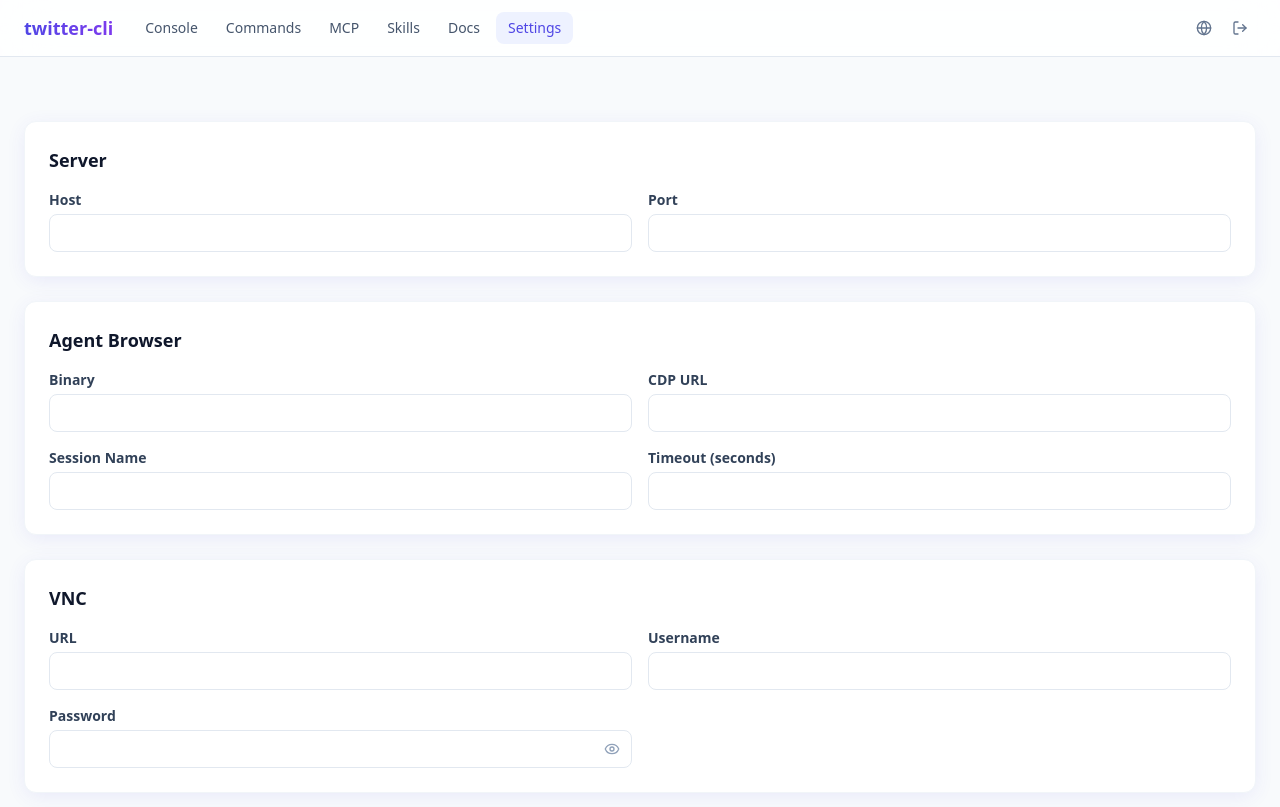
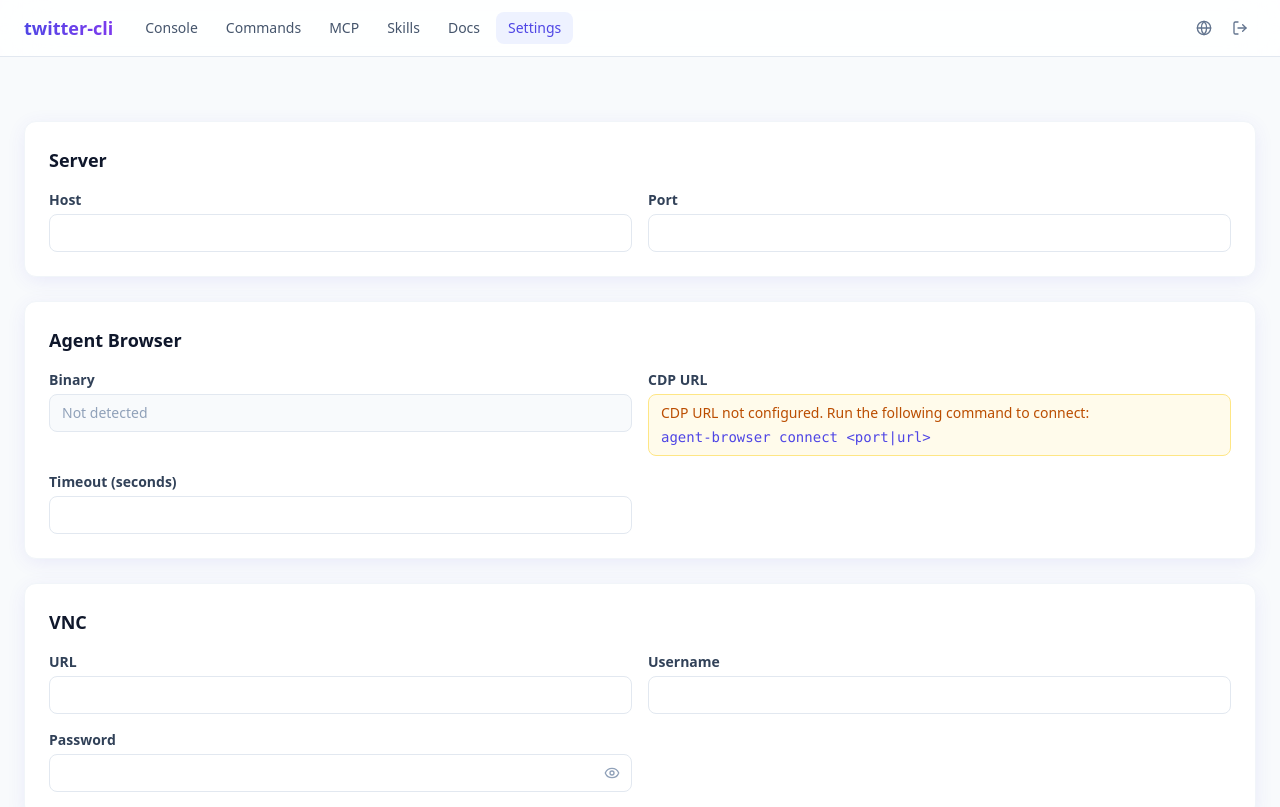
Before and after one commit to Xiechengqi/twitter-cli, a Next.js app in the folder frontend/: page /settings in a window 1280 px wide. Shown: the top 807 px of the page. Built offline with nearby package versions, Linux system fonts and the light colour scheme; no server answers.

Commit message:
Settings: make binary and CDP URL read-only, remove session name, show CDP hint when empty

```diff
--- a/frontend/src/app/settings/page.tsx
+++ b/frontend/src/app/settings/page.tsx
@@ -10,6 +10,15 @@ import { t } from '@/lib/i18n';
 import * as api from '@/lib/api';
 import type { AppConfig } from '@/lib/types';
 
+function extractCdpHost(url: string): string {
+  try {
+    const u = new URL(url.replace(/^ws:/, 'http:').replace(/^wss:/, 'https:'));
+    return `${u.hostname}:${u.port}`;
+  } catch {
+    return url;
+  }
+}
+
 export default function SettingsPage() {
   const { lang } = useLang();
   const tr = t(lang).settings;
@@ -20,9 +29,6 @@ export default function SettingsPage() {
 
   const [host, setHost] = useState('');
   const [port, setPort] = useState('');
-  const [binary, setBinary] = useState('');
-  const [cdpUrl, setCdpUrl] = useState('');
-  const [sessionName, setSessionName] = useState('');
   const [timeout, setTimeout_] = useState('');
   const [vncUrl, setVncUrl] = useState('');
   const [vncUser, setVncUser] = useState('');
@@ -38,9 +44,6 @@ export default function SettingsPage() {
         setConfig(c);
         setHost(c.server.host);
         setPort(String(c.server.port));
-        setBinary(c.agent_browser.binary);
-        setCdpUrl(c.agent_browser.cdp_url);
-        setSessionName(c.agent_browser.session_name);
         setTimeout_(String(c.agent_browser.timeout_secs));
         setVncUrl(c.vnc.url);
         setVncUser(c.vnc.username);
@@ -54,13 +57,14 @@ export default function SettingsPage() {
 
   const handleSave = async () => {
     setSaveResult('');
+    if (!config) return;
     const payload: AppConfig = {
       server: { host, port: parseInt(port, 10) || 12233 },
       auth: { password: '', password_changed: false },
       agent_browser: {
-        binary,
-        cdp_url: cdpUrl,
-        session_name: sessionName,
+        binary: config.agent_browser.binary,
+        cdp_url: config.agent_browser.cdp_url,
+        session_name: config.agent_browser.session_name,
         timeout_secs: parseInt(timeout, 10) || 60,
       },
       vnc: { url: vncUrl, username: vncUser, password: vncPass, embed: true },
@@ -108,6 +112,10 @@ export default function SettingsPage() {
     );
   }
 
+  const cdpDisplay = config?.agent_browser.cdp_url
+    ? extractCdpHost(config.agent_browser.cdp_url)
+    : '';
+
   return (
     <>
       <Nav authenticated />
@@ -123,9 +131,25 @@ export default function SettingsPage() {
         <Card hover={false}>
           <h2 className="text-lg font-bold text-slate-900 mb-4">{tr.agent_browser}</h2>
           <div className="grid gap-4 sm:grid-cols-2">
-            <div><label>{tr.binary}</label><input type="text" value={binary} onChange={(e) => setBinary(e.target.value)} /></div>
-            <div><label>{tr.cdp_url}</label><input type="text" value={cdpUrl} onChange={(e) => setCdpUrl(e.target.value)} /></div>
-            <div><label>{tr.session_name}</label><input type="text" value={sessionName} onChange={(e) => setSessionName(e.target.value)} /></div>
+            <div>
+              <label>{tr.binary}</label>
+              <p className="mt-1 text-sm text-slate-600 bg-slate-50 border border-slate-200 rounded-lg px-3 py-2 select-all">
+                {config?.agent_browser.binary || <span className="text-slate-400">{tr.not_detected}</span>}
+              </p>
+            </div>
+            <div>
+              <label>{tr.cdp_url}</label>
+              {cdpDisplay ? (
+                <p className="mt-1 text-sm text-slate-600 bg-slate-50 border border-slate-200 rounded-lg px-3 py-2 select-all font-mono">
+                  {cdpDisplay}
+                </p>
+              ) : (
+                <div className="mt-1 text-sm bg-amber-50 border border-amber-200 rounded-lg px-3 py-2">
+                  <p className="text-amber-700">{tr.cdp_not_set}</p>
+                  <code className="text-xs text-amber-600 mt-1 block">agent-browser connect &lt;port|url&gt;</code>
+                </div>
+              )}
+            </div>
             <div><label>{tr.timeout}</label><input type="number" value={timeout} onChange={(e) => setTimeout_(e.target.value)} /></div>
           </div>
         </Card>
--- a/frontend/src/lib/i18n.ts
+++ b/frontend/src/lib/i18n.ts
@@ -32,12 +32,12 @@ const dict = {
     },
   },
   login: {
-    en: { title: 'Login', description: 'Use the Console password. The same credential also works as API and MCP Bearer token.', password: 'Password', submit: 'Login', show: 'Show', hide: 'Hide' },
-    zh: { title: '登录', description: '使用控制台密码。同一凭据也可用作 API 和 MCP Bearer token。', password: '密码', submit: '登录', show: '显示', hide: '隐藏' },
+    en: { title: 'Login', description: 'Use the Console password. The same credential also works as API and MCP Bearer token.', password: 'Password', submit: 'Login' },
+    zh: { title: '登录', description: '使用控制台密码。同一凭据也可用作 API 和 MCP Bearer token。', password: '密码', submit: '登录' },
   },
   setup_password: {
-    en: { title: 'Setup Password', description: 'First run requires a password. This password will also act as the API and MCP Bearer token.', password: 'Password', submit: 'Save Password', show: 'Show', hide: 'Hide' },
-    zh: { title: '设置密码', description: '首次运行需要设置密码。此密码也将用作 API 和 MCP Bearer token。', password: '密码', submit: '保存密码', show: '显示', hide: '隐藏' },
+    en: { title: 'Setup Password', description: 'First run requires a password. This password will also act as the API and MCP Bearer token.', password: 'Password', submit: 'Save Password' },
+    zh: { title: '设置密码', description: '首次运行需要设置密码。此密码也将用作 API 和 MCP Bearer token。', password: '密码', submit: '保存密码' },
   },
   commands: {
     en: { title: 'Command Runner', description: 'Run any registered command through the same API used by CLI and MCP mappings.', command_label: 'Command', execute: 'Execute', running: ' Running…', registered: 'Commands' },
@@ -48,8 +48,8 @@ const dict = {
     zh: { title: 'MCP', description: '所有 MCP 工具使用与控制台和 API 相同的密码。', endpoint: '端点：', tool_index: '工具索引：', tool_label: '工具', arguments_label: '参数 (JSON)', call_tool: '调用工具', tools_heading: '工具列表' },
   },
   settings: {
-    en: { title: 'Settings', server: 'Server', host: 'Host', port: 'Port', agent_browser: 'Agent Browser', binary: 'Binary', cdp_url: 'CDP URL', session_name: 'Session Name', timeout: 'Timeout (seconds)', vnc: 'VNC', url: 'URL', username: 'Username', password: 'Password', embed: 'Embed', yes: 'Yes', no: 'No', save: 'Save Config', reset: 'Reset', change_password: 'Change Password', new_password: 'New Password', confirm_password: 'Confirm Password', password_mismatch: 'Passwords do not match', new_password_required: 'New password is required', show: 'Show', hide: 'Hide' },
-    zh: { title: '设置', server: '服务器', host: '主机', port: '端口', agent_browser: 'Agent Browser', binary: '可执行文件', cdp_url: 'CDP URL', session_name: '会话名称', timeout: '超时（秒）', vnc: 'VNC', url: 'URL', username: '用户名', password: '密码', embed: '嵌入', yes: '是', no: '否', save: '保存配置', reset: '重置', change_password: '修改密码', new_password: '新密码', confirm_password: '确认密码', password_mismatch: '两次输入的密码不一致', new_password_required: '请输入新密码', show: '显示', hide: '隐藏' },
+    en: { title: 'Settings', server: 'Server', host: 'Host', port: 'Port', agent_browser: 'Agent Browser', binary: 'Binary', cdp_url: 'CDP URL', timeout: 'Timeout (seconds)', not_detected: 'Not detected', cdp_not_set: 'CDP URL not configured. Run the following command to connect:', vnc: 'VNC', url: 'URL', username: 'Username', password: 'Password', save: 'Save Config', reset: 'Reset', change_password: 'Change Password', new_password: 'New Password', confirm_password: 'Confirm Password', password_mismatch: 'Passwords do not match', new_password_required: 'New password is required' },
+    zh: { title: '设置', server: '服务器', host: '主机', port: '端口', agent_browser: 'Agent Browser', binary: '可执行文件', cdp_url: 'CDP URL', timeout: '超时（秒）', not_detected: '未检测到', cdp_not_set: 'CDP URL 未配置，请执行以下命令连接：', vnc: 'VNC', url: 'URL', username: '用户名', password: '密码', save: '保存配置', reset: '重置', change_password: '修改密码', new_password: '新密码', confirm_password: '确认密码', password_mismatch: '两次输入的密码不一致', new_password_required: '请输入新密码' },
   },
   docs: {
     en: { title: 'Docs', description: 'Shared source of truth for commands, MCP tools, and skills.', command: 'Command', category: 'Category', mode: 'Mode', summary: 'Summary', skills: 'Skills' },
```
